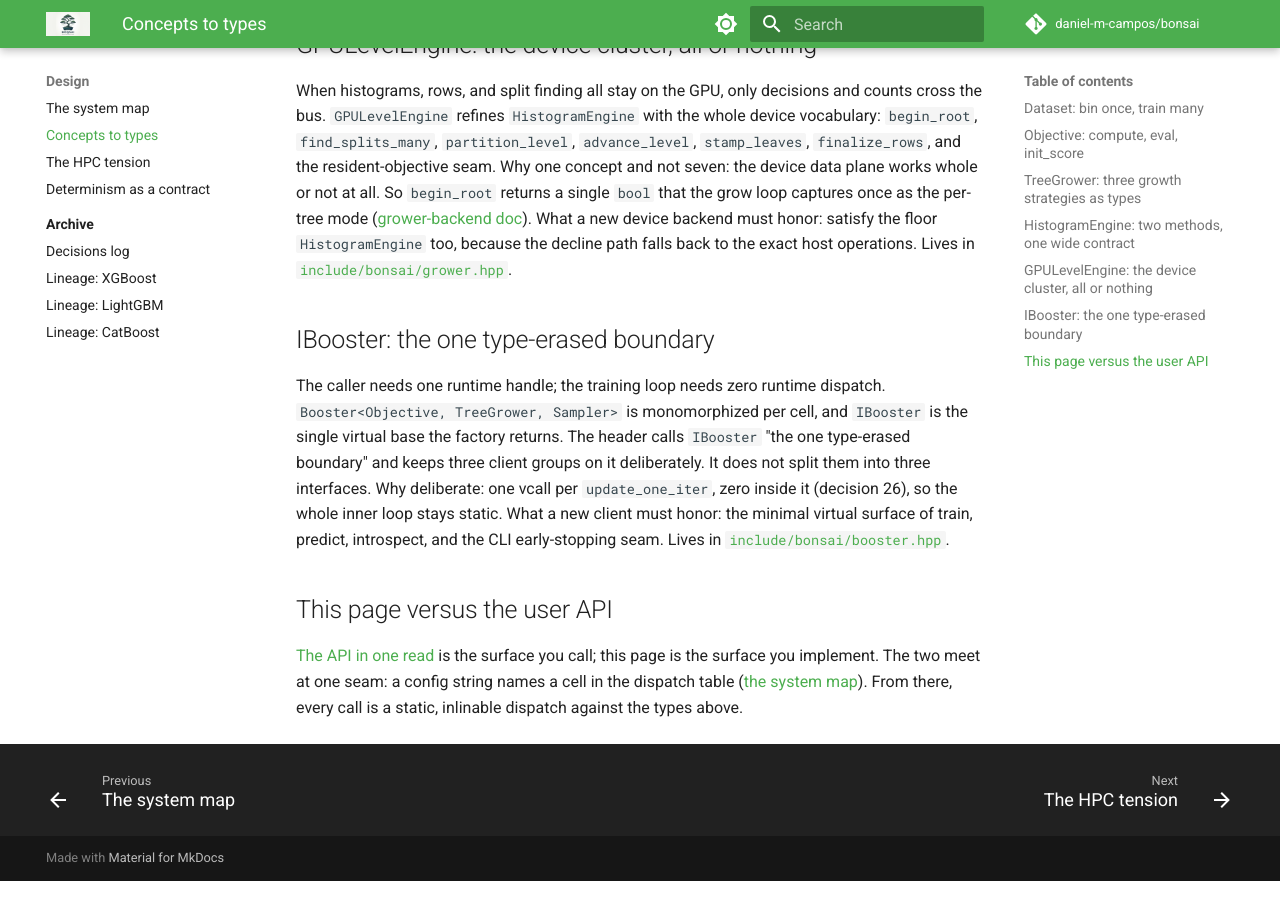
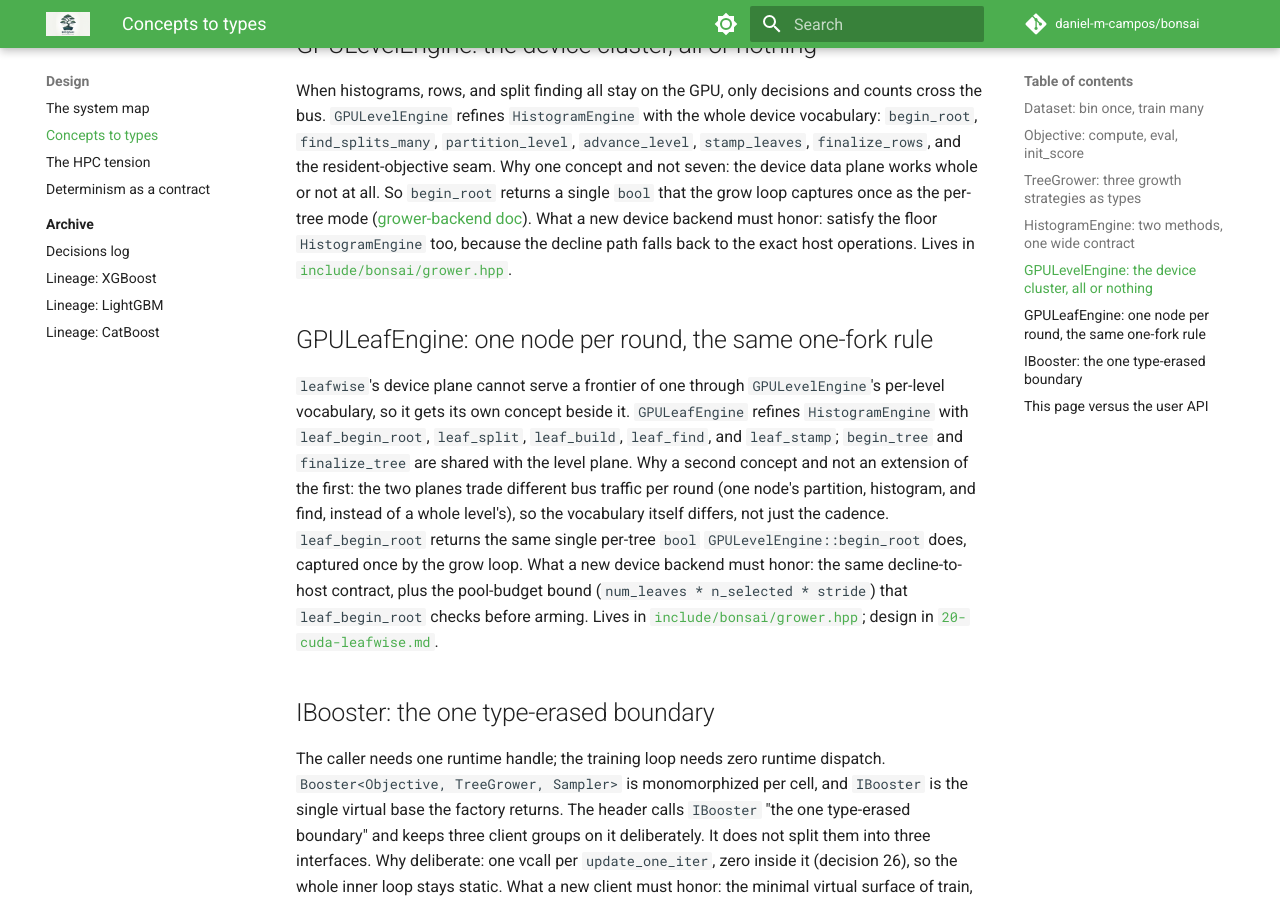
Before and after one commit to daniel-m-campos/bonsai, an MkDocs documentation site: the page built from docs/design/api-tour-concepts.md, in a window 1280 px wide and 900 px high, scrolled down 2438 px. Built offline with MkDocs 1.6.1 and Material for MkDocs 9.7.7, drawn with Linux system fonts in a browser that asks for light colours; comment, search, counter and statistics services are not loaded.

Commit message:
docs: document GPULeafEngine in the concepts tour
The concepts-to-types design page listed GPULevelEngine as the whole
device-backend surface, silent on the sibling GPULeafEngine concept
doc 20 added for the leaf plane. Add a matching subsection so an
implementer sees both device concepts.

```diff
--- a/docs/design/api-tour-concepts.md
+++ b/docs/design/api-tour-concepts.md
@@ -103,6 +103,15 @@ So `begin_root` returns a single `bool` that the grow loop captures once as the
 What a new device backend must honor: satisfy the floor `HistogramEngine` too, because the decline path falls back to the exact host operations.
 Lives in [`include/bonsai/grower.hpp`](../../include/bonsai/grower.hpp).
 
+## GPULeafEngine: one node per round, the same one-fork rule
+
+`leafwise`'s device plane cannot serve a frontier of one through `GPULevelEngine`'s per-level vocabulary, so it gets its own concept beside it.
+`GPULeafEngine` refines `HistogramEngine` with `leaf_begin_root`, `leaf_split`, `leaf_build`, `leaf_find`, and `leaf_stamp`; `begin_tree` and `finalize_tree` are shared with the level plane.
+Why a second concept and not an extension of the first: the two planes trade different bus traffic per round (one node's partition, histogram, and find, instead of a whole level's), so the vocabulary itself differs, not just the cadence.
+`leaf_begin_root` returns the same single per-tree `bool` `GPULevelEngine::begin_root` does, captured once by the grow loop.
+What a new device backend must honor: the same decline-to-host contract, plus the pool-budget bound (`num_leaves * n_selected * stride`) that `leaf_begin_root` checks before arming.
+Lives in [`include/bonsai/grower.hpp`](../../include/bonsai/grower.hpp); design in [`20-cuda-leafwise.md`](../architecture/20-cuda-leafwise.md).
+
 ## IBooster: the one type-erased boundary
 
 The caller needs one runtime handle; the training loop needs zero runtime dispatch.
```
